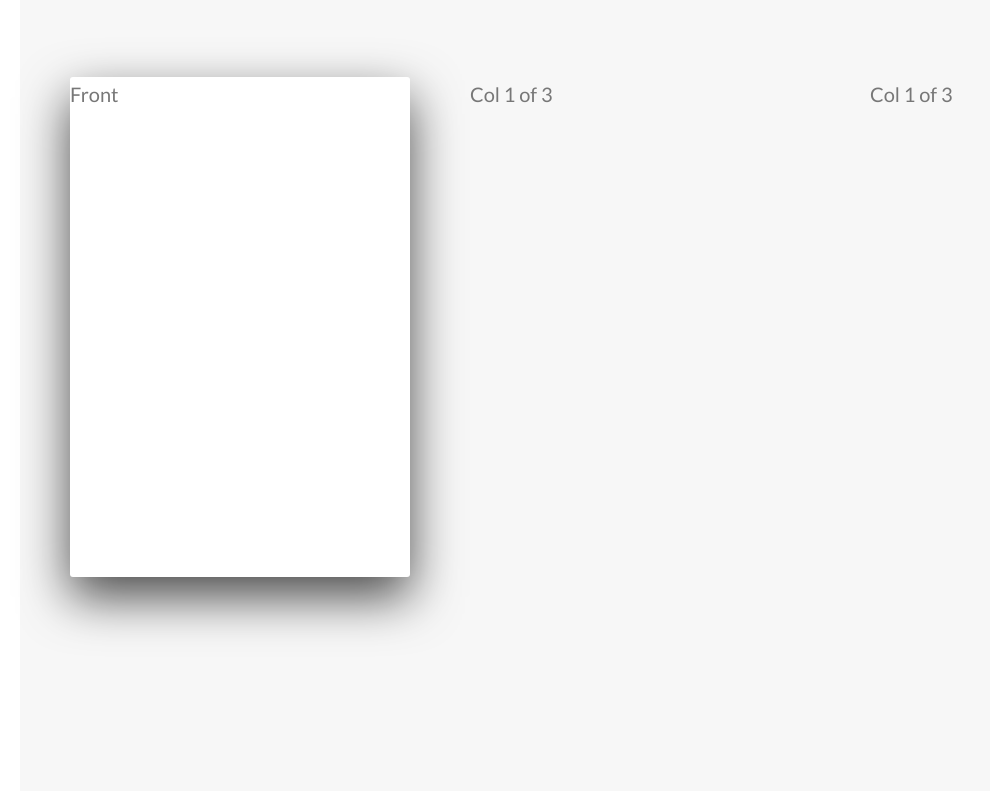
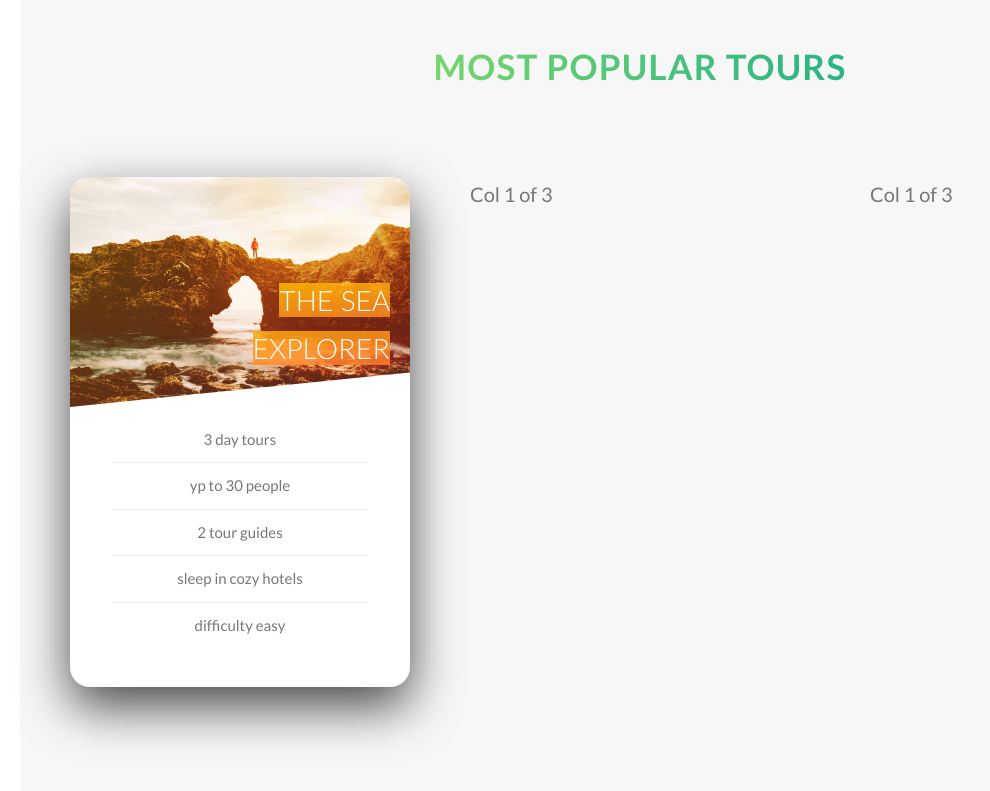
Before and after one commit to ghozlene/Responsive-website, a website: page html/index.html in a window 1280 px wide. Shown: the part 2352-3143 px from the top of the page, without its empty margins (0-990 px from the left). Drawn offline with Linux system fonts and the light colour scheme; files whose address does not match are found by name.

Commit message:
working on the card components make it more awesome

```diff
--- a/html/index.html
+++ b/html/index.html
@@ -107,7 +107,7 @@
         </section>
 
         <section class="section-tours">
-            <section class="section-about">
+
             <div class="u-center-text u-margin-botton-big">
                 <h2 class="heading-secondery">
                     Most popular tours
@@ -117,7 +117,23 @@
                 <div class="col-1-of-3">
                     <div class="card">
                         <div class="card__side card__side-front">
-                                Front
+                            <div class="card__picture card__picture-1">
+                                &nbsp;
+                            </div>
+                            <h4 class="card__heading">
+                                <span class="card__heading-span card__heading-span--1">
+                                    The sea explorer
+                                </span>
+                            </h4>
+                            <div class="card__details">
+                                <ul>
+                                    <li>3 day tours</li>
+                                    <li>yp to 30 people</li>
+                                    <li>2 tour guides</li>
+                                    <li>sleep in cozy hotels</li>
+                                    <li>difficulty easy</li>
+                                </ul>
+                            </div>
                         </div>
                         <div class="card__side card__side-back card__side-back-1">
                             Back
--- a/sass/abstracts/_variables.scss
+++ b/sass/abstracts/_variables.scss
@@ -2,12 +2,13 @@ $color-primary: #55c57a;
 $color-primary-light: #76d56f;
 $color-primary-dark: #28b485;
 $color-grey-dark: #777;
+
 $color-white: #fff;
 $color-black: #000;
 
 //color-variable for _home partial
 $color-grey-light-1: #f7f7f7;
-
+$color-grey-light-2: #eee;
 //color variable for Card
 
 $color-secondary-light: #ffb900;
--- a/sass/components/_card.scss
+++ b/sass/components/_card.scss
@@ -1,10 +1,11 @@
+//this form fonctionality
 .card {
 	perspective: 150rem;
 	-moz-perspective: 150rem;
 	position: relative;
-	height: 50rem;
+	height: 51rem;
 	&__side {
-		height: 50rem;
+		height: 51rem;
 		transition: all 0.8s ease;
 		position: absolute;
 		top: 0;
@@ -12,7 +13,8 @@
 		width: 100%;
 		//one of the tricks to one of the face of the card hidden
 		backface-visibility: hidden;
-		border-radius: 0.3rem;
+		border-radius: 2rem;
+		overflow: hidden;
 		box-shadow: 0 2rem 5rem rgba($color-black, 0.7);
 		&-front {
 			background-color: $color-white;
@@ -35,4 +37,68 @@
 	&:hover &__side-back {
 		transform: rotateY(0);
 	}
+	//Styling the front of the card
+
+	&__picture {
+		background-size: cover;
+		height: 23rem;
+
+		-webkit-clip-path: polygon(0 0, 100% 0, 100% 85%, 0 100%);
+		clip-path: polygon(0 0, 100% 0, 100% 85%, 0 100%);
+		//a new trick
+		background-blend-mode: soft-light;
+		&-1 {
+			background-image: linear-gradient(
+					to right bottom,
+					$color-secondary-light,
+					$color-secondary-dark
+				),
+				url('../images/nat-5.jpg');
+		}
+		&-2 {
+			background-image: url('../images/nat-5.jpg');
+		}
+		&-3 {
+			background-image: url('../images/nat-5.jpg');
+		}
+	}
+	&__heading {
+		font-size: 2.8rem;
+		font-weight: 300;
+		text-transform: uppercase;
+		word-spacing: 0.2rem;
+		color: $color-white;
+		position: absolute;
+		text-align: right;
+		top: 12rem;
+		right: 2rem;
+		margin-top: -2rem;
+		width: 75%;
+	}
+	&__heading-span {
+		&--1 {
+			background-image: linear-gradient(
+				to right bottom,
+				rgba($color-secondary-light, 0.85),
+				rgba($color-secondary-dark, 0.85)
+			);
+		}
+	}
+	&__details {
+		padding: 1rem;
+		ul {
+			list-style-type: none;
+			width: 80%;
+
+			margin: 0 auto;
+			li {
+				text-align: center;
+				font-size: 1.5rem;
+				padding: 1rem;
+				&:not(:last-child) {
+					border-bottom: 1px solid $color-grey-light-2;
+				}
+			}
+		}
+	}
 }
--- a/sass/layouts/_header.scss
+++ b/sass/layouts/_header.scss
@@ -8,6 +8,7 @@
 		url('../images//hero.jpg');
 	background-size: cover;
 	background-position: top;
+	-webkit-clip-path: polygon(0 0, 100% 0, 100% 75vh, 0 100%);
 	clip-path: polygon(0 0, 100% 0, 100% 75vh, 0 100%);
 	position: relative;
 
--- a/sass/pages/_home.scss
+++ b/sass/pages/_home.scss
@@ -22,6 +22,6 @@
 
 .section-tours {
 	background-color: $color-grey-light-1;
-	padding: 25rem 0 50rem 0;
+	padding: 40rem 0 50rem 0;
 	margin-top: -25rem;
 }
```
Also changed, not shown: css/style.css, 1 other file. Lines whose indentation alone changed are shown as unchanged.
